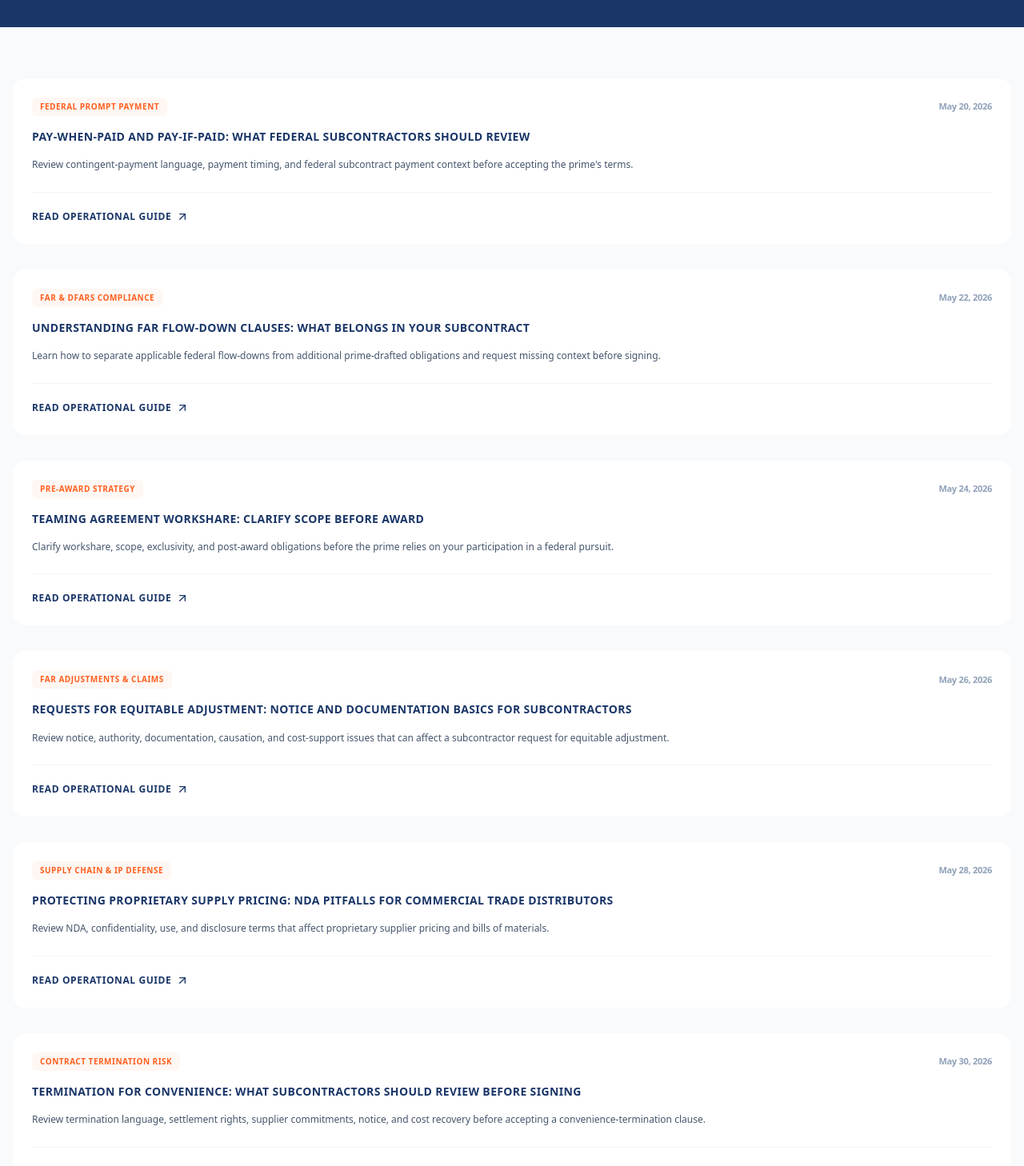
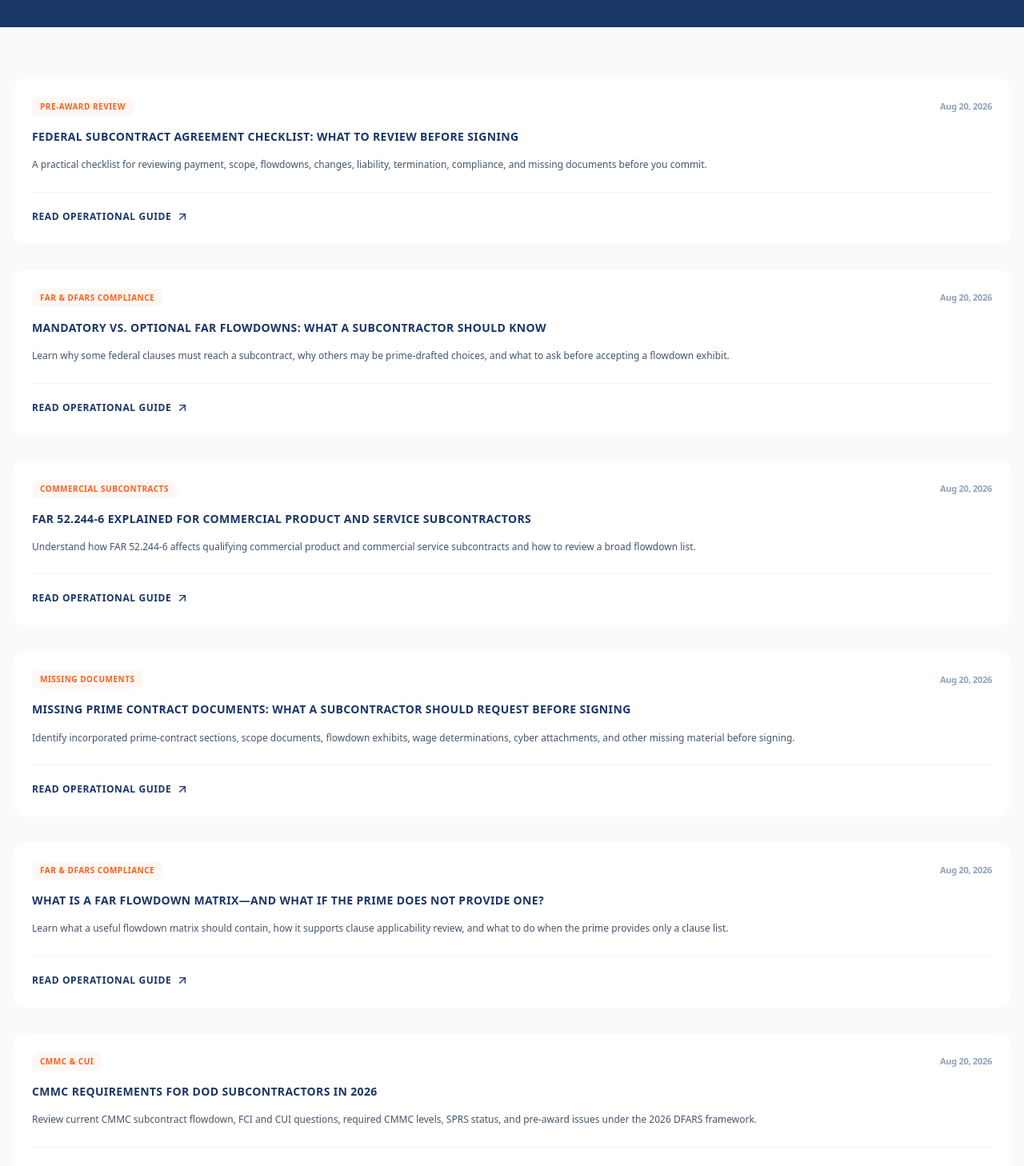
Before and after one commit to siricarsen-cmd/subshield, a Next.js app: page /blog in a window 1280 px wide. Shown: the part 340-1798 px from the top of the page at 80% size. Built offline with nearby package versions, Linux system fonts and the light colour scheme; no server answers.

Commit message:
seo: add week one articles to knowledge hub

```diff
--- a/app/blog/articleData.ts
+++ b/app/blog/articleData.ts
@@ -7,6 +7,48 @@ export interface Post {
 }
 
 export const posts: Post[] = [
+  {
+    slug: "federal-subcontract-agreement-checklist",
+    title: "Federal Subcontract Agreement Checklist: What to Review Before Signing",
+    description: "A practical checklist for reviewing payment, scope, flowdowns, changes, liability, termination, compliance, and missing documents before you commit.",
+    category: "Pre-Award Review",
+    date: "Aug 20, 2026"
+  },
+  {
+    slug: "mandatory-vs-optional-far-flowdowns",
+    title: "Mandatory vs. Optional FAR Flowdowns: What a Subcontractor Should Know",
+    description: "Learn why some federal clauses must reach a subcontract, why others may be prime-drafted choices, and what to ask before accepting a flowdown exhibit.",
+    category: "FAR & DFARS Compliance",
+    date: "Aug 20, 2026"
+  },
+  {
+    slug: "far-52-244-6-commercial-subcontracts",
+    title: "FAR 52.244-6 Explained for Commercial Product and Service Subcontractors",
+    description: "Understand how FAR 52.244-6 affects qualifying commercial product and commercial service subcontracts and how to review a broad flowdown list.",
+    category: "Commercial Subcontracts",
+    date: "Aug 20, 2026"
+  },
+  {
+    slug: "missing-prime-contract-documents",
+    title: "Missing Prime Contract Documents: What a Subcontractor Should Request Before Signing",
+    description: "Identify incorporated prime-contract sections, scope documents, flowdown exhibits, wage determinations, cyber attachments, and other missing material before signing.",
+    category: "Missing Documents",
+    date: "Aug 20, 2026"
+  },
+  {
+    slug: "far-flowdown-matrix",
+    title: "What Is a FAR Flowdown Matrix—and What If the Prime Does Not Provide One?",
+    description: "Learn what a useful flowdown matrix should contain, how it supports clause applicability review, and what to do when the prime provides only a clause list.",
+    category: "FAR & DFARS Compliance",
+    date: "Aug 20, 2026"
+  },
+  {
+    slug: "cmmc-requirements-dod-subcontractors-2026",
+    title: "CMMC Requirements for DoD Subcontractors in 2026",
+    description: "Review current CMMC subcontract flowdown, FCI and CUI questions, required CMMC levels, SPRS status, and pre-award issues under the 2026 DFARS framework.",
+    category: "CMMC & CUI",
+    date: "Aug 20, 2026"
+  },
   {
     slug: "government-contracting-payment-traps",
     title: "Pay-When-Paid and Pay-If-Paid: What Federal Subcontractors Should Review",
```
